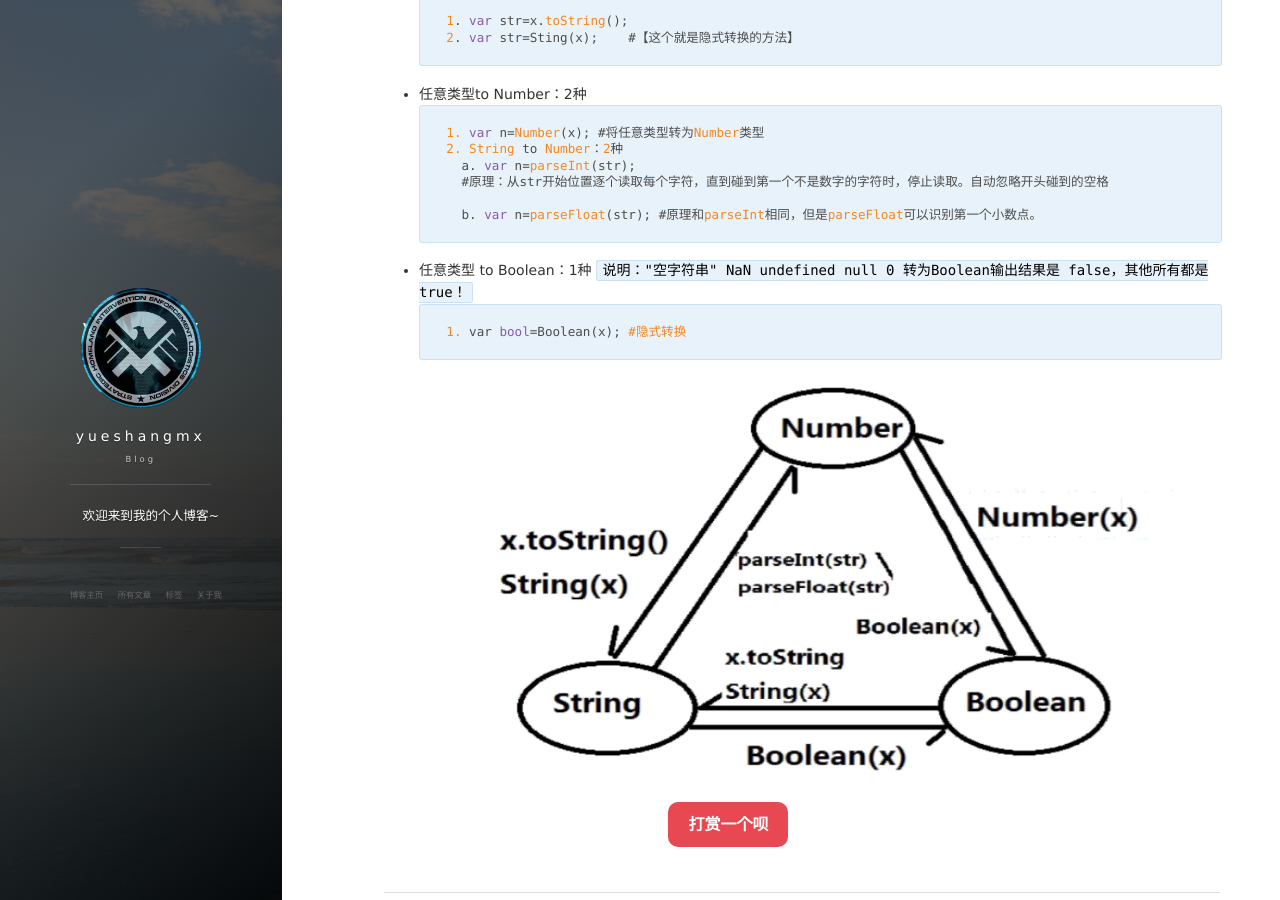
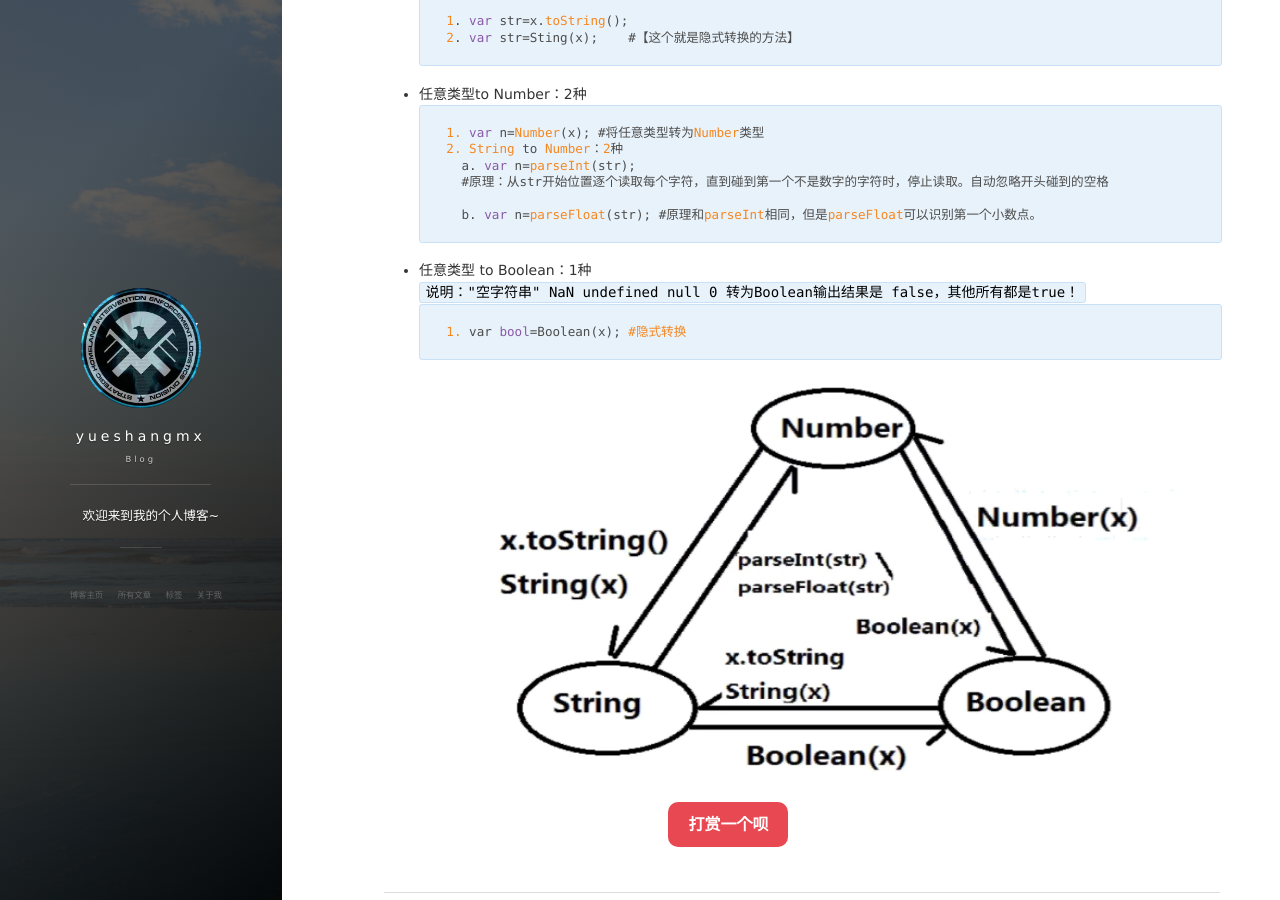
Before and after one commit to yueshangmx/yueshangmx.github.io, a Jekyll site: the page built from _posts/2017-08-15-JavaScript基础和数据类型.md, in a window 1280 px wide and 900 px high, scrolled down 1923 px. Built offline with Jekyll 4.4.1, drawn with Linux system fonts in a browser that asks for light colours; nearby versions of some CDN libraries; comment, search, counter and statistics services are not loaded.

Commit message:
update 2017-10-22

````diff
--- a/_posts/2017-08-15-JavaScript基础和数据类型.md
+++ b/_posts/2017-08-15-JavaScript基础和数据类型.md
@@ -103,7 +103,7 @@ c. 每个表达式有且仅有一个执行结果。
 
     b. var n=parseFloat(str); #原理和parseInt相同，但是parseFloat可以识别第一个小数点。
 ```
-- 任意类型 to Boolean：1种
+- 任意类型 to Boolean：1种<br>
 `说明："空字符串"  NaN  undefined null 0 转为Boolean输出结果是 false，其他所有都是true！`
 ```
 1. var bool=Boolean(x); #隐式转换
````
